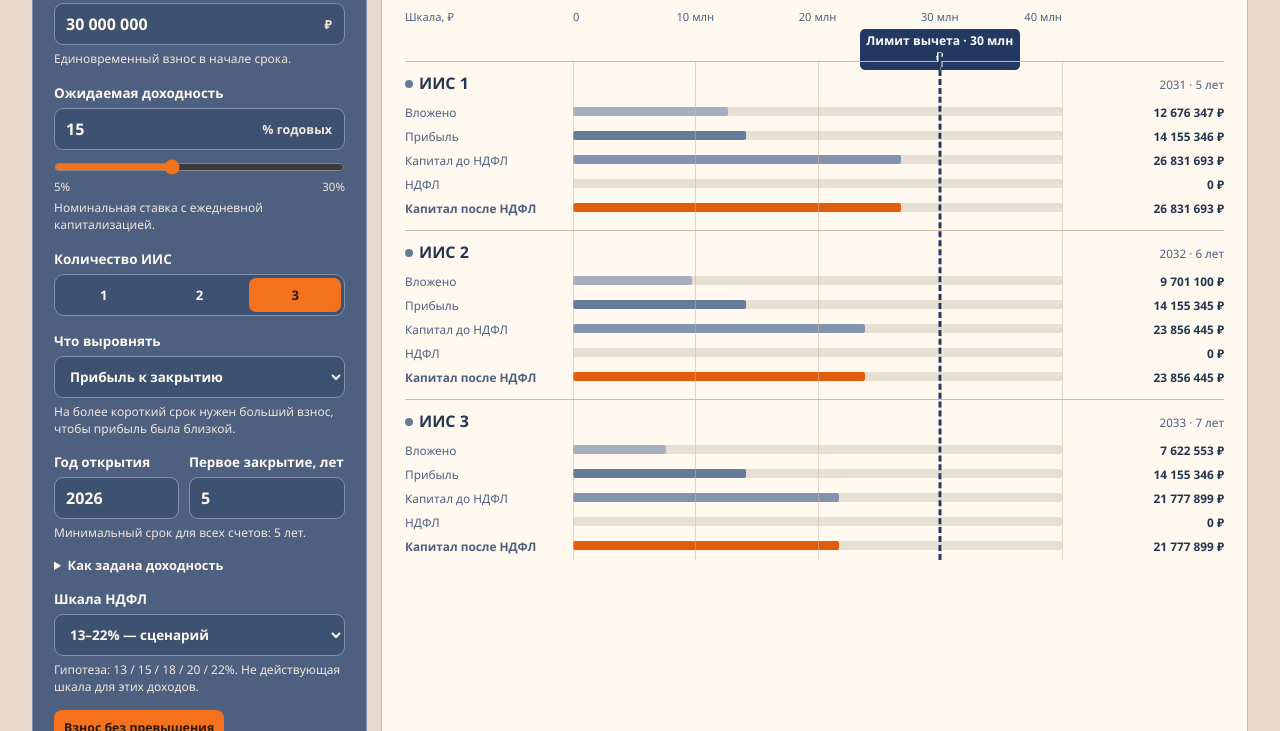
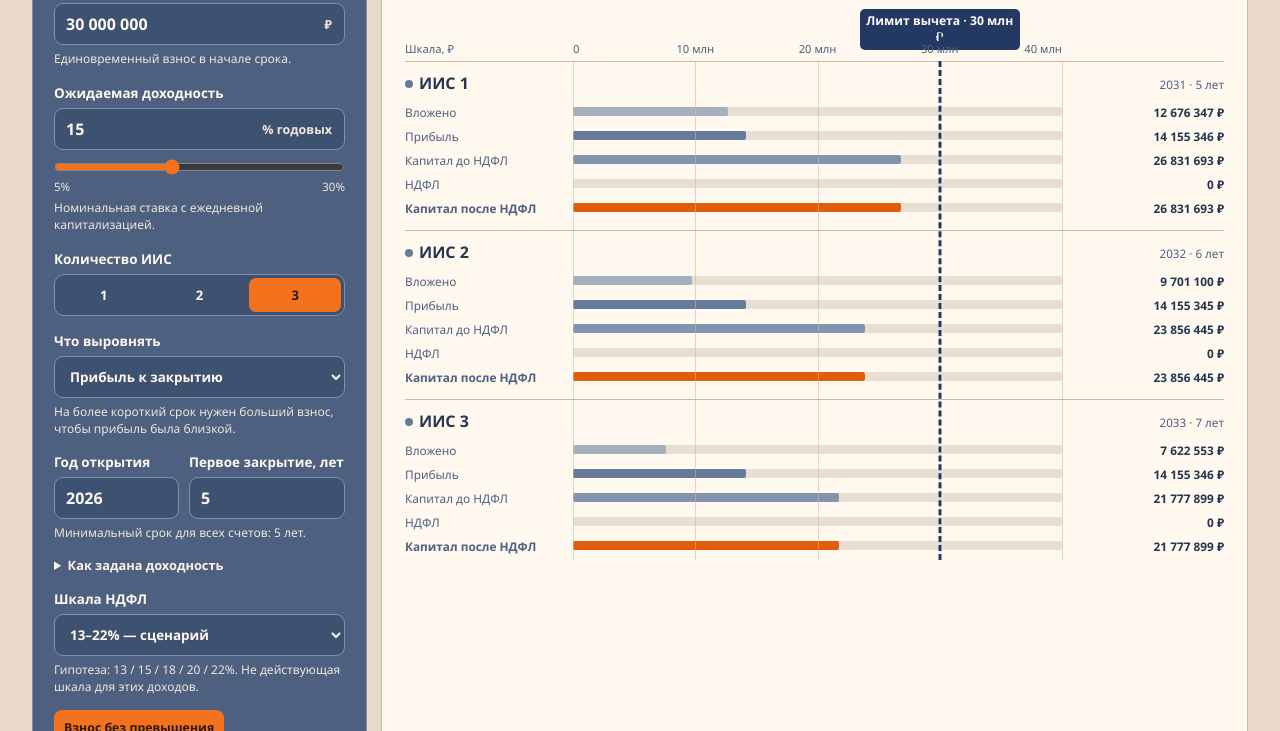
Before and after one commit to Grarse/team-projects, a plain HTML site: page iis-allocation-calculator/index.html in a window 1280 px wide. Shown: the part 369-1100 px from the top of the page. Drawn offline with Linux system fonts and the light colour scheme.

Commit message:
Move the IIS limit label above the ruble axis

```diff
--- a/iis-allocation-calculator/app.js
+++ b/iis-allocation-calculator/app.js
@@ -169,10 +169,10 @@
         '<span>' + a.closeYear + ' · ' + yearsText(a.term) + (a.contribution ? '' : ' · без взноса') + '</span></header>' +
         '<dl>' + rows + '</dl></section>';
     }).join('');
-    comparisonChart.innerHTML = '<div class="compare-axis" aria-hidden="true">' +
+    comparisonChart.innerHTML = '<div class="compare-limit" aria-hidden="true"><div class="compare-limit-plot">' +
+      '<span class="compare-limit-label">Лимит вычета · ' + axisAmount(model.LIMIT) + ' ₽</span></div></div>' +
+      '<div class="compare-axis" aria-hidden="true">' +
       '<span class="compare-axis-unit">Шкала, ₽</span><div class="compare-axis-plot">' + axis + '</div></div>' +
-      '<div class="compare-limit" aria-hidden="true"><div class="compare-limit-plot">' +
-      '<span class="compare-limit-label">Лимит вычета · ' + axisAmount(model.LIMIT) + ' ₽</span></div></div>' +
       '<div class="compare-groups"><div class="compare-grid" aria-hidden="true">' + grid +
       '<i class="compare-reference"></i></div>' + accounts + '</div>';
   }
--- a/iis-allocation-calculator/index.html
+++ b/iis-allocation-calculator/index.html
@@ -8,7 +8,7 @@
   <title>ИИС‑3 · Калькулятор распределения капитала</title>
   <link rel="stylesheet" href="./style.css?v=11">
   <script defer src="./model.js?v=5"></script>
-  <script defer src="./app.js?v=11"></script>
+  <script defer src="./app.js?v=12"></script>
 </head>
 <body>
   <main class="shell">
```
